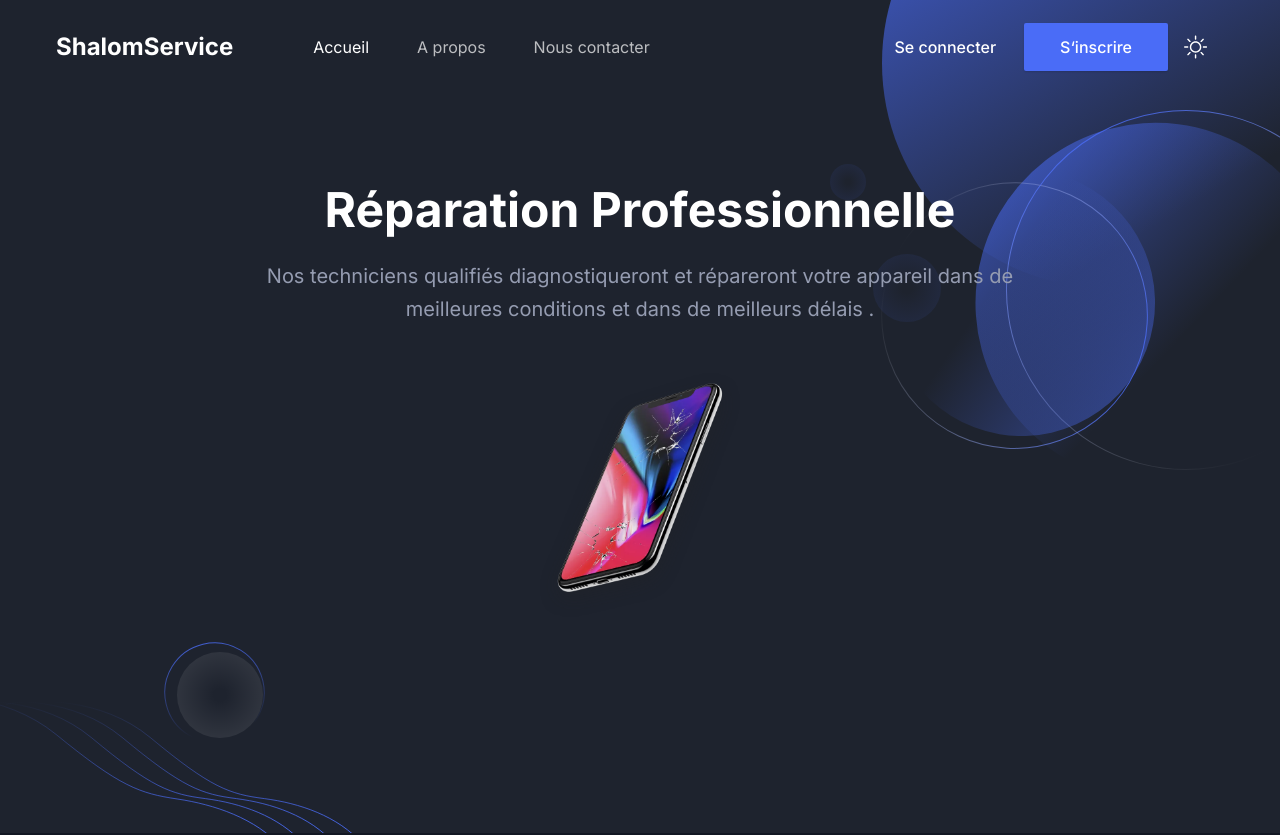
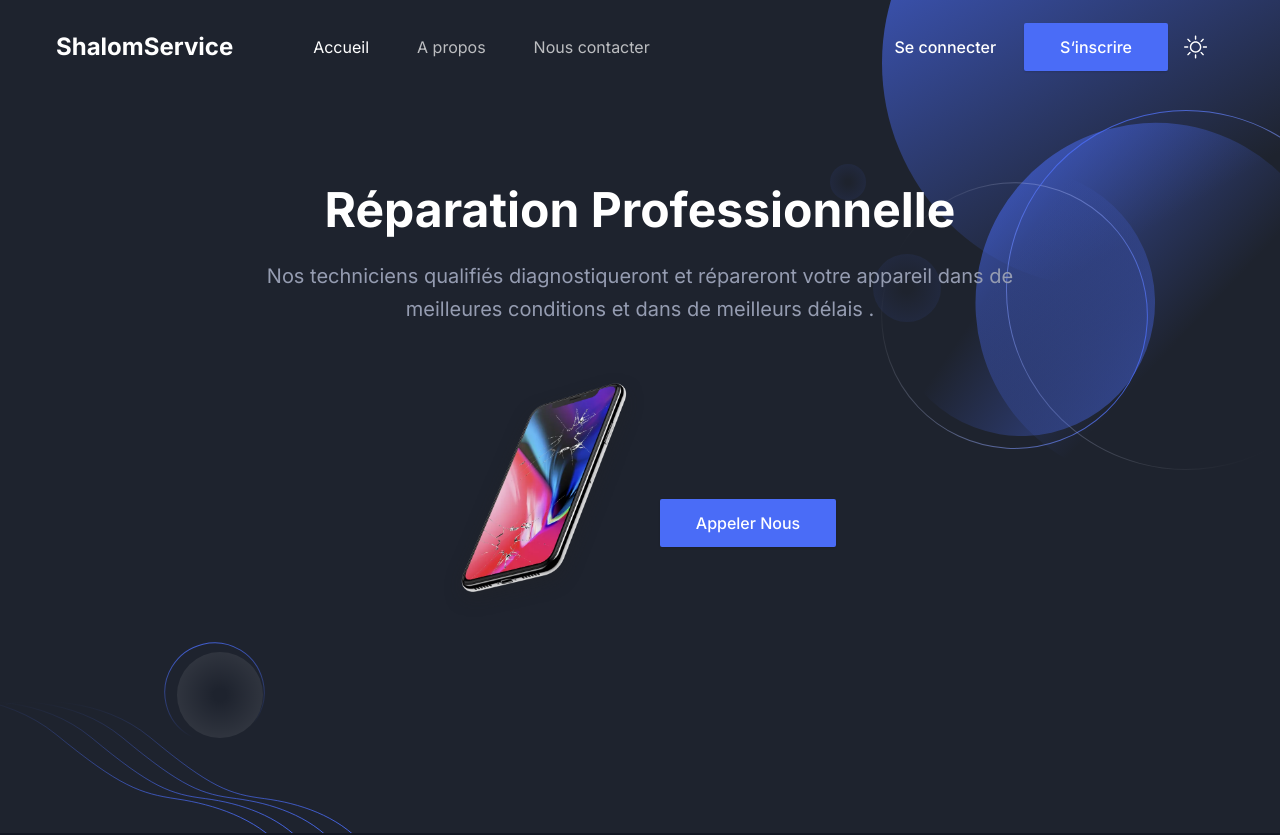
Before and after one commit to diabyml/shalomservicesv2, a Next.js app: page / in a window 1280 px wide. Shown: the top 835 px of the page. Built offline with nearby package versions, Linux system fonts and the light colour scheme.

Commit message:
added call

```diff
--- a/components/About/AboutSectionOne.tsx
+++ b/components/About/AboutSectionOne.tsx
@@ -60,12 +60,12 @@ const AboutSectionOne = () => {
                   fill
                   className="mx-auto max-w-full drop-shadow-three dark:hidden dark:drop-shadow-none lg:mr-0"
                 />
-                {/* <Image
-                  src="/images/about/about-image-dark.svg"
+                <Image
+                  src="/images/custom/repair1.png"
                   alt="about-image"
                   fill
                   className="mx-auto hidden max-w-full drop-shadow-three dark:block dark:drop-shadow-none lg:mr-0"
-                /> */}
+                />
               </div>
             </div>
           </div>
--- a/components/Hero/index.tsx
+++ b/components/Hero/index.tsx
@@ -1,4 +1,5 @@
 import Image from "next/image";
+import Link from "next/link";
 import customStyles from "styles/custom-styles.module.css";
 
 const Hero = () => {
@@ -32,6 +33,16 @@ const Hero = () => {
                       alt="Hero image"
                       className={customStyles.hoverImage}
                     />
+                  </div>
+                  <div className="-mt-4">
+                    <div className="mx-auto ">
+                      <Link
+                        href="tel:+22370504404"
+                        className="ease-in-up block w-full  rounded-sm bg-primary px-8 py-3 text-base font-medium text-white shadow-btn transition duration-300 hover:bg-opacity-90 hover:shadow-btn-hover  md:px-9 lg:px-6 xl:px-9"
+                      >
+                        Appeler Nous
+                      </Link>
+                    </div>
                   </div>
                 </div>
               </div>
```
